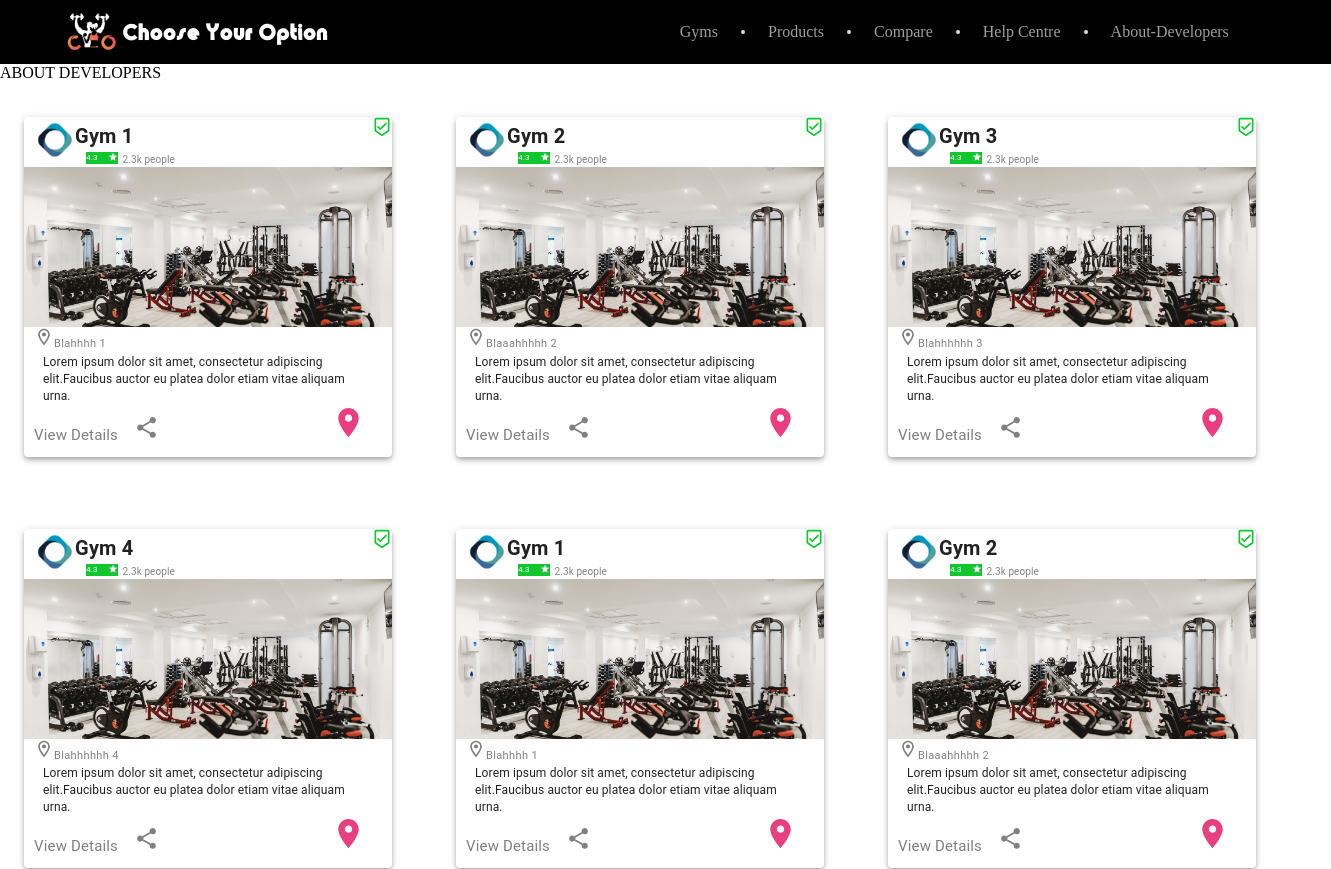
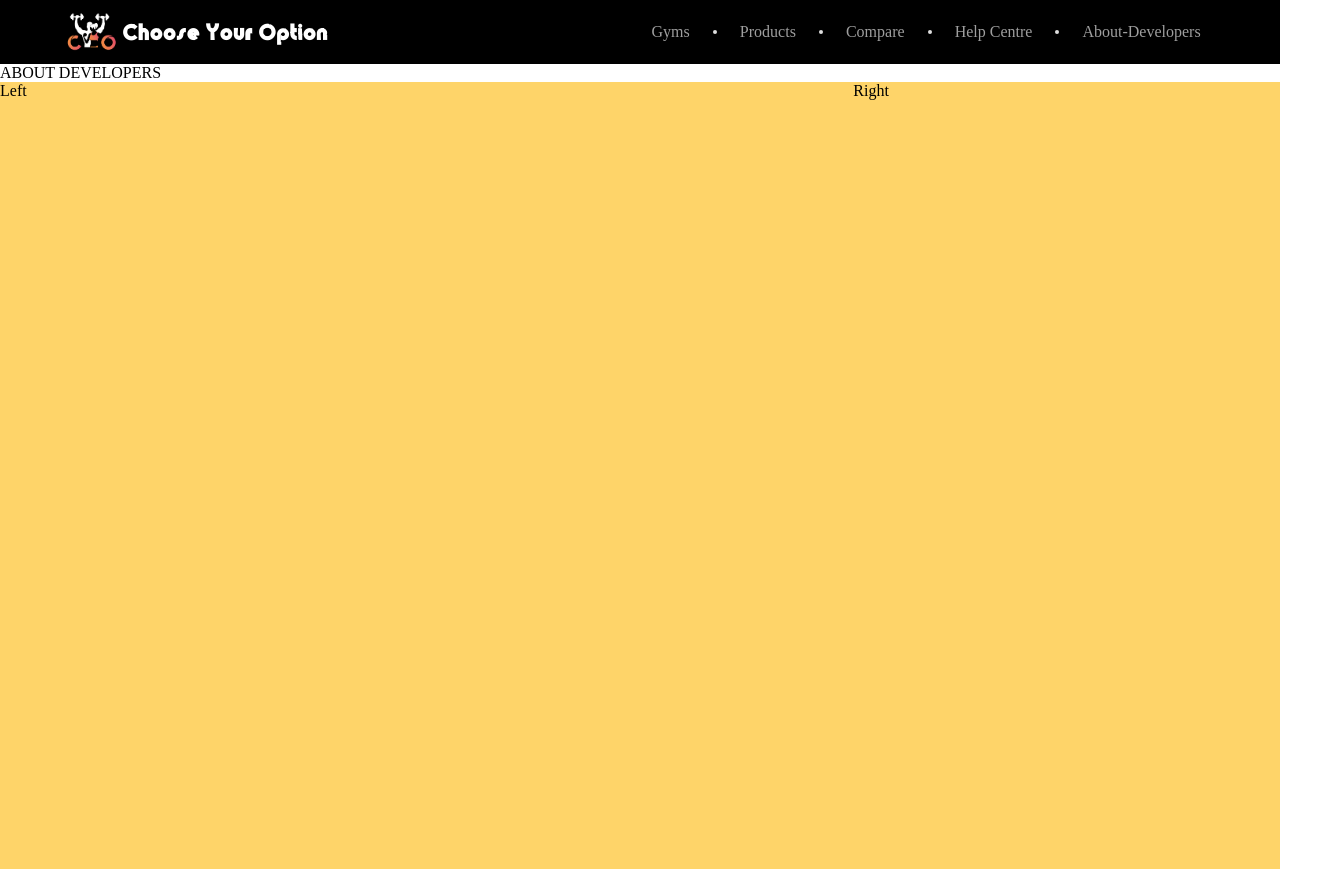
Before and after one commit to Dv2204/Cyo-Web, a React (Create React App) app in the folder client/: page /pages/about in a window 1280 px wide. Shown: the top 869 px of the page, 1331 px wide, since content can reach past the window. Built offline with nearby package versions, Linux system fonts and the light colour scheme.

Commit message:
WIP landibngpage

```diff
--- a/client/src/App.js
+++ b/client/src/App.js
@@ -2,11 +2,15 @@ import React from 'react';
 import Cards from './components/cards/Cards';
 import {Grid, Container} from "@material-ui/core";
 import LandingPage from './Pages/LandingPage';
+import Main from './components/mainPage/Main';
 
 function App() {
   return (
     <div style={{backgroundColor: '#fff'}}>
     <LandingPage />
+    <Grid container>
+      <Main />
+    </Grid>
     <Container fixed>
     <Grid container spacing={8} style={{marginTop: '0.2rem'}}>
       <Cards />
--- a/client/src/components/Nav/NavItems.js
+++ b/client/src/components/Nav/NavItems.js
@@ -6,7 +6,7 @@ import { BsCircleFill } from "react-icons/bs";
 export const Nav = styled.nav`
     background : #000;
     height: 6vh;
-    width: 100vw;
+   ${'' /* width: 100vw; */}
     dipsplay: flex;
     position: fixed;
     z-index: 2;
--- /dev/null
+++ b/client/src/components/mainPage/Main.js
@@ -0,0 +1,26 @@
+import React from 'react';
+import Paper from "@material-ui/core/Paper";
+import Grid from "@material-ui/core/Grid";
+import { Avatar, Typography, Container} from '@material-ui/core';
+import main from "../../assets/main.png";
+import { useStyles } from "./MainStyles";
+
+const Main = () => {
+    const classes = useStyles();
+    return(
+        <>
+        <Grid item lg={12} md={12}>
+           <Grid container lg={12} md={12} className={classes.row}>
+               <Grid item lg={8} md={8}>
+                    Left
+               </Grid>
+               <Grid item lg={4} md={4}>
+                    Right
+               </Grid>
+           </Grid>
+        </Grid>
+        </>
+    )
+}
+
+export default Main;
--- /dev/null
+++ b/client/src/components/mainPage/MainStyles.js
@@ -0,0 +1,10 @@
+import { makeStyles } from "@material-ui/core/styles";
+
+export const useStyles = makeStyles((theme) => ({
+    row:{
+        backgroundColor: 'rgba(254, 212, 105, 1)',
+        height: '100vh',
+        width: '100%',
+        overflowX: 'hidden'
+    }
+}))
```
Also changed, not shown: client/src/assets/main.png (added).
